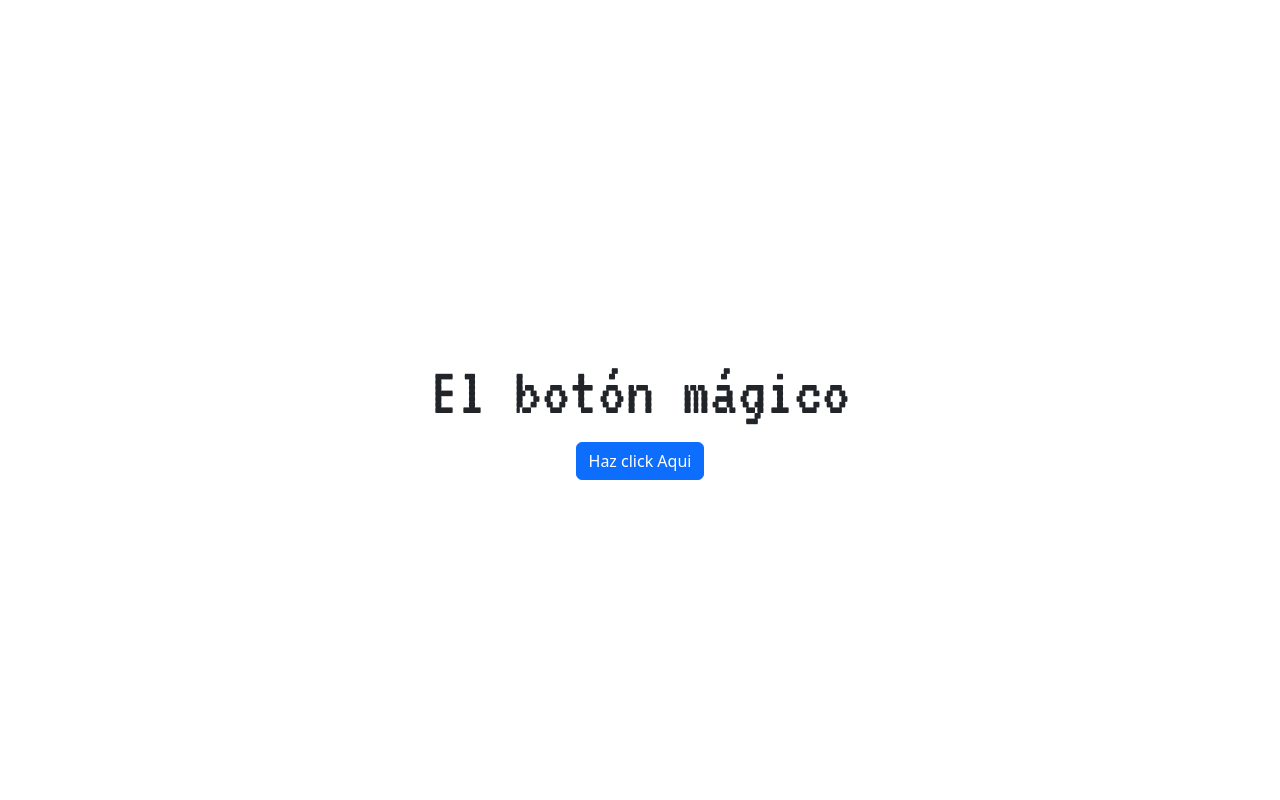
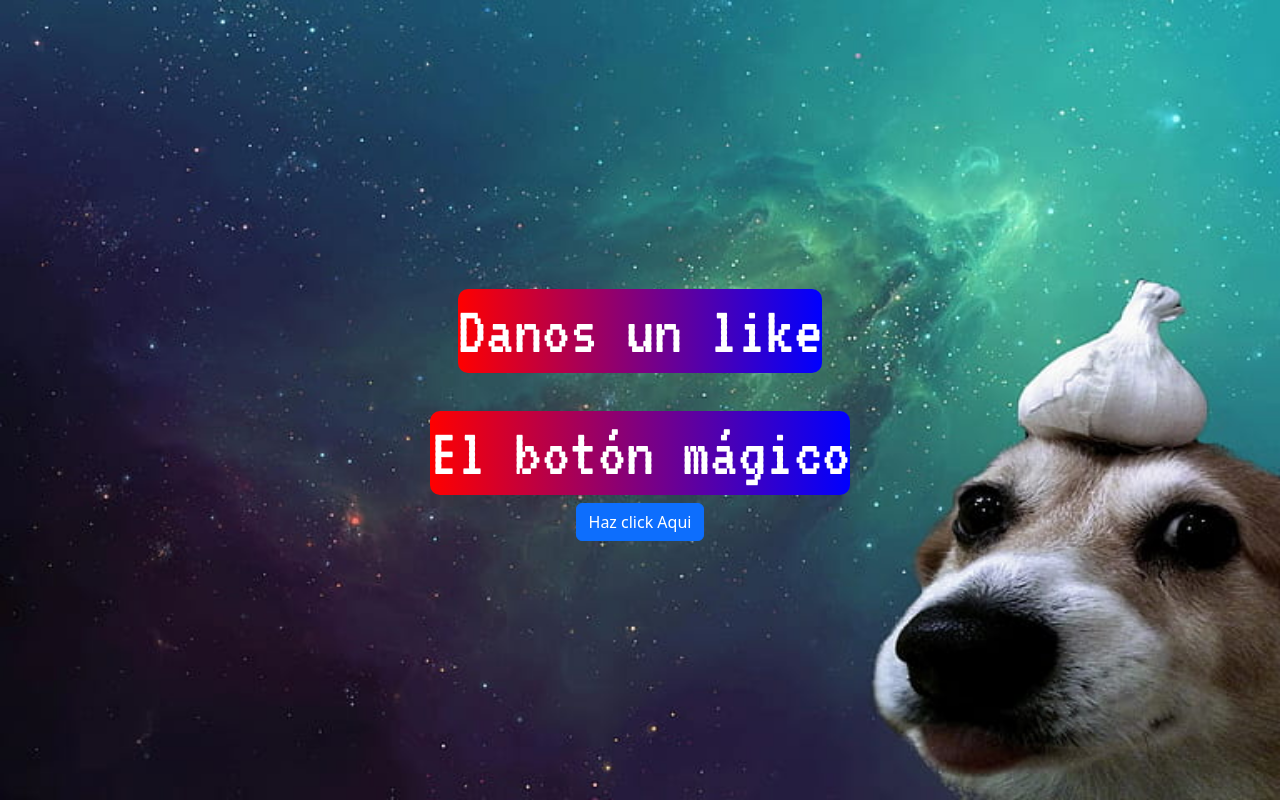
Before and after one commit to Zextokar/MagicButton, a plain HTML site: page index.html in a window 1280 px wide. Drawn offline with nearby package versions, Linux system fonts and the light colour scheme.

Commit message:
Actualización pagina trolleo

```diff
--- a/index.html
+++ b/index.html
@@ -29,6 +29,9 @@
             align-items: center;
             justify-content: center;
             height: 100vh;
+            background-image: url(fondo.jpg);
+            background-repeat: no-repeat;
+            background-size: cover;
         }
 
         h2 {
@@ -36,6 +39,17 @@
             text-align: center;
             font-family: 'VT323', monospace;
             margin-top: 30px;
+            color: white;
+        }
+
+        #like {
+            font-size: 70px;
+            text-align: center;
+            font-family: 'VT323', monospace;
+            margin-top: 30px;
+            color: white;
+            background: linear-gradient(to right, #ff0000, #0000ff);
+            border-radius: 10px;
         }
 
         button {
@@ -43,11 +57,22 @@
             justify-content: center;
             align-items: center;
         }
+
+        .titulo {
+            background: linear-gradient(to right, #ff0000, #0000ff);
+            border-radius: 10px;
+        }
+
+        #magic-video {
+            border-radius: 10px;
+            box-shadow: 0 0 10px rgba(250, 250, 250, 0.3);
+        }
     </style>
 </head>
 
 <body>
-    <h2 id="magic-heading">
+    <h1 id="like">Danos un like</h1>
+    <h2 id="magic-heading" class="titulo">
         El botón mágico
     </h2>
     <button type="button" class="btn btn-primary" id="magic-button">Haz click Aqui</button>
@@ -57,12 +82,20 @@
         const magicButton = document.getElementById('magic-button');
         const magicVideo = document.getElementById('magic-video');
         const magicHeading = document.getElementById('magic-heading');
+        const magictitle = document.getElementById('like');
 
         magicButton.addEventListener('click', () => {
             magicVideo.style.display = 'block';
             magicButton.style.display = 'none';
             magicHeading.style.display = 'none';
+            magictitle.style.display = 'none';
             magicVideo.play();
+        });
+
+        document.addEventListener("DOMContentLoaded", function () {
+            document.addEventListener("contextmenu", function (event) {
+                event.preventDefault();
+            });
         });
     </script>
 </body>
```
Also changed, not shown: fondo.jpg (added).
